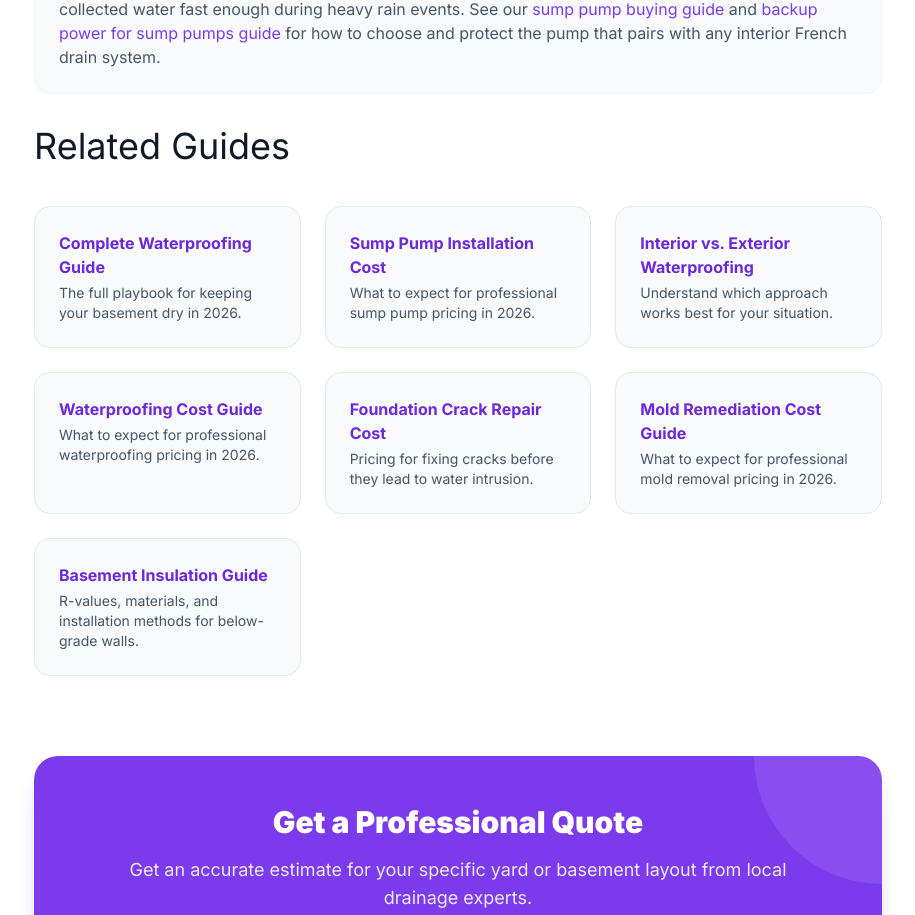
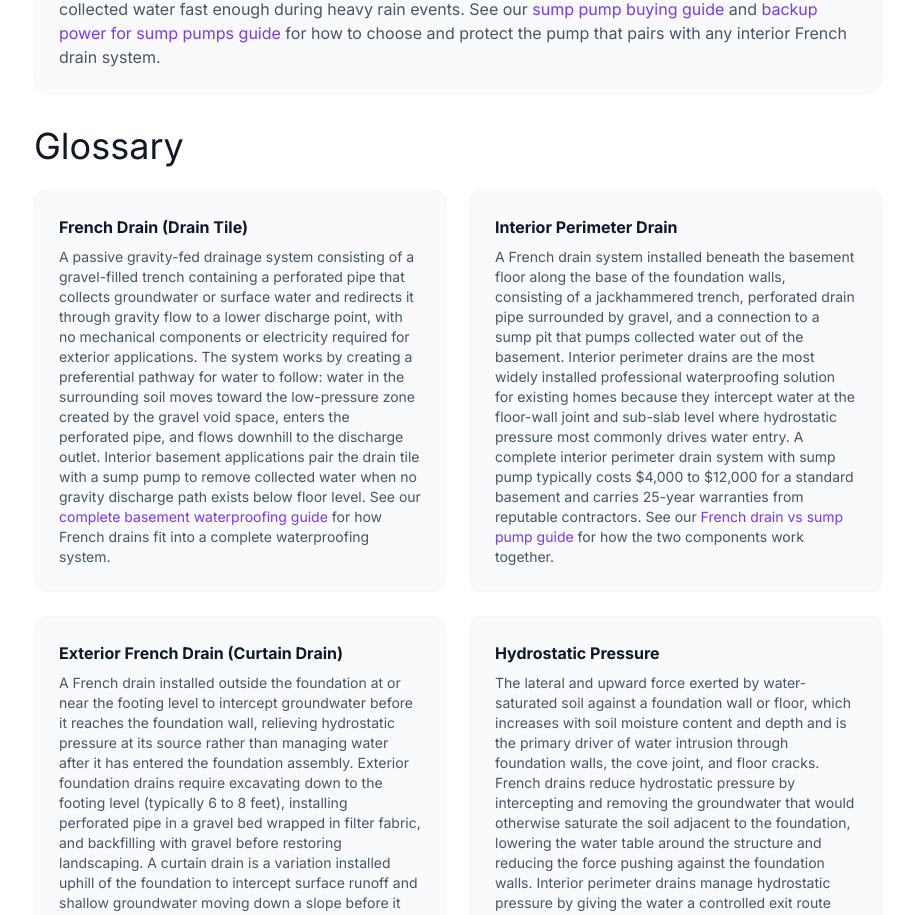
Before and after one commit to thebasementguide2026/basement-guide, a Next.js app: page /articles/french-drain-cost in a window 1280 px wide. Shown: the part 10379-11294 px from the top of the page, without its empty margins (182-1097 px from the left). Built offline with nearby package versions, Linux system fonts and the light colour scheme.

Commit message:
Add Glossary section (8 terms) above Related Guides on french-drain-cost

```diff
--- a/app/articles/french-drain-cost/page.tsx
+++ b/app/articles/french-drain-cost/page.tsx
@@ -482,6 +482,43 @@ export default function FrenchDrainCostPage() {
             </div>
           </div>
 
+          {/* Glossary */}
+          <h2 className='text-4xl mb-6'>Glossary</h2>
+          <div className='grid grid-cols-1 md:grid-cols-2 gap-6 mb-12 not-prose'>
+            <div className='bg-slate-50 rounded-xl p-6 border border-slate-100'>
+              <h4 className='font-bold text-slate-900 mb-2'>French Drain (Drain Tile)</h4>
+              <p className='text-slate-600 text-sm'>A passive gravity-fed drainage system consisting of a gravel-filled trench containing a perforated pipe that collects groundwater or surface water and redirects it through gravity flow to a lower discharge point, with no mechanical components or electricity required for exterior applications. The system works by creating a preferential pathway for water to follow: water in the surrounding soil moves toward the low-pressure zone created by the gravel void space, enters the perforated pipe, and flows downhill to the discharge outlet. Interior basement applications pair the drain tile with a sump pump to remove collected water when no gravity discharge path exists below floor level. See our <a href='/articles/complete-basement-waterproofing-guide' className='text-violet-600 hover:underline'>complete basement waterproofing guide</a> for how French drains fit into a complete waterproofing system.</p>
+            </div>
+            <div className='bg-slate-50 rounded-xl p-6 border border-slate-100'>
+              <h4 className='font-bold text-slate-900 mb-2'>Interior Perimeter Drain</h4>
+              <p className='text-slate-600 text-sm'>A French drain system installed beneath the basement floor along the base of the foundation walls, consisting of a jackhammered trench, perforated drain pipe surrounded by gravel, and a connection to a sump pit that pumps collected water out of the basement. Interior perimeter drains are the most widely installed professional waterproofing solution for existing homes because they intercept water at the floor-wall joint and sub-slab level where hydrostatic pressure most commonly drives water entry. A complete interior perimeter drain system with sump pump typically costs $4,000 to $12,000 for a standard basement and carries 25-year warranties from reputable contractors. See our <a href='/articles/french-drain-vs-sump-pump' className='text-violet-600 hover:underline'>French drain vs sump pump guide</a> for how the two components work together.</p>
+            </div>
+            <div className='bg-slate-50 rounded-xl p-6 border border-slate-100'>
+              <h4 className='font-bold text-slate-900 mb-2'>Exterior French Drain (Curtain Drain)</h4>
+              <p className='text-slate-600 text-sm'>A French drain installed outside the foundation at or near the footing level to intercept groundwater before it reaches the foundation wall, relieving hydrostatic pressure at its source rather than managing water after it has entered the foundation assembly. Exterior foundation drains require excavating down to the footing level (typically 6 to 8 feet), installing perforated pipe in a gravel bed wrapped in filter fabric, and backfilling with gravel before restoring landscaping. A curtain drain is a variation installed uphill of the foundation to intercept surface runoff and shallow groundwater moving down a slope before it reaches the foundation perimeter. See our <a href='/articles/interior-vs-exterior-waterproofing' className='text-violet-600 hover:underline'>interior vs exterior waterproofing guide</a> for when exterior drainage is warranted versus interior systems.</p>
+            </div>
+            <div className='bg-slate-50 rounded-xl p-6 border border-slate-100'>
+              <h4 className='font-bold text-slate-900 mb-2'>Hydrostatic Pressure</h4>
+              <p className='text-slate-600 text-sm'>The lateral and upward force exerted by water-saturated soil against a foundation wall or floor, which increases with soil moisture content and depth and is the primary driver of water intrusion through foundation walls, the cove joint, and floor cracks. French drains reduce hydrostatic pressure by intercepting and removing the groundwater that would otherwise saturate the soil adjacent to the foundation, lowering the water table around the structure and reducing the force pushing against the foundation walls. Interior perimeter drains manage hydrostatic pressure by giving the water a controlled exit route rather than attempting to block it under sustained pressure. See our <a href='/articles/bowing-basement-walls' className='text-violet-600 hover:underline'>bowing basement walls guide</a> for how unchecked hydrostatic pressure eventually causes structural wall movement.</p>
+            </div>
+            <div className='bg-slate-50 rounded-xl p-6 border border-slate-100'>
+              <h4 className='font-bold text-slate-900 mb-2'>Geotextile Filter Fabric</h4>
+              <p className='text-slate-600 text-sm'>A non-woven or woven synthetic fabric wrapped around the gravel bed of a French drain to prevent fine soil and sediment particles from migrating into the gravel voids and perforated pipe over time, which is the primary cause of French drain clogging and premature system failure. Non-woven needle-punched geotextile is the standard for most residential French drain applications because it allows water to pass freely while filtering out fine particles from clay, silt, and sandy soils. Using undersized or missing filter fabric is the most common contractor shortcut that leads to drain failure within 5 to 10 years rather than the 20 to 40 year lifespan a properly installed system achieves.</p>
+            </div>
+            <div className='bg-slate-50 rounded-xl p-6 border border-slate-100'>
+              <h4 className='font-bold text-slate-900 mb-2'>Perforated Pipe</h4>
+              <p className='text-slate-600 text-sm'>A drainage pipe with holes or slots along its length that allow groundwater from the surrounding gravel bed to enter the pipe and flow by gravity toward the discharge point or sump pit. Corrugated polyethylene perforated pipe is the most common residential choice at $1 to $3 per linear foot due to its flexibility, light weight, and ease of installation, while rigid PVC perforated pipe costs $3 to $8 per linear foot but provides greater structural rigidity and longer service life in applications where soil loading or vehicle traffic above the drain is a concern. The pipe is installed with perforations facing down in most interior applications so that water enters from the gravel bed below rather than from above where sediment would accumulate in the pipe.</p>
+            </div>
+            <div className='bg-slate-50 rounded-xl p-6 border border-slate-100'>
+              <h4 className='font-bold text-slate-900 mb-2'>Sump Pump</h4>
+              <p className='text-slate-600 text-sm'>An electrically powered pump installed in a pit at the lowest point of the basement floor that automatically activates when the collected water level reaches a set threshold, pumping water through a discharge line to a location well away from the foundation. Every interior French drain system requires a sump pump to function because collected water has no gravity path out of the basement, and every sump pump must be paired with a battery backup unit to maintain operation during the power outages that most commonly occur during the storms generating the most water. See our <a href='/articles/sump-pump-buying-guide' className='text-violet-600 hover:underline'>sump pump buying guide</a> and <a href='/articles/backup-power-sump-pumps' className='text-violet-600 hover:underline'>backup power for sump pumps guide</a> for selection and backup guidance.</p>
+            </div>
+            <div className='bg-slate-50 rounded-xl p-6 border border-slate-100'>
+              <h4 className='font-bold text-slate-900 mb-2'>Discharge Point</h4>
+              <p className='text-slate-600 text-sm'>The location where a French drain system releases collected water, which must be at a lower elevation than the drain inlet and positioned well away from the foundation to prevent the discharged water from re-entering the soil near the structure. Common discharge points include a pop-up emitter that releases water at a lower point in the yard, a dry well that allows water to percolate into deep soil away from the foundation, a storm drain connection where permitted by local ordinance, or in the case of interior systems, a sump pump discharge line that typically runs 10 to 20 feet from the foundation before releasing above grade. An improperly located discharge point that releases water too close to the foundation negates the entire drainage benefit of the system.</p>
+            </div>
+          </div>
+
           {/* Related Guides */}
           <h2 className='text-4xl mb-6'>Related Guides</h2>
 
```
